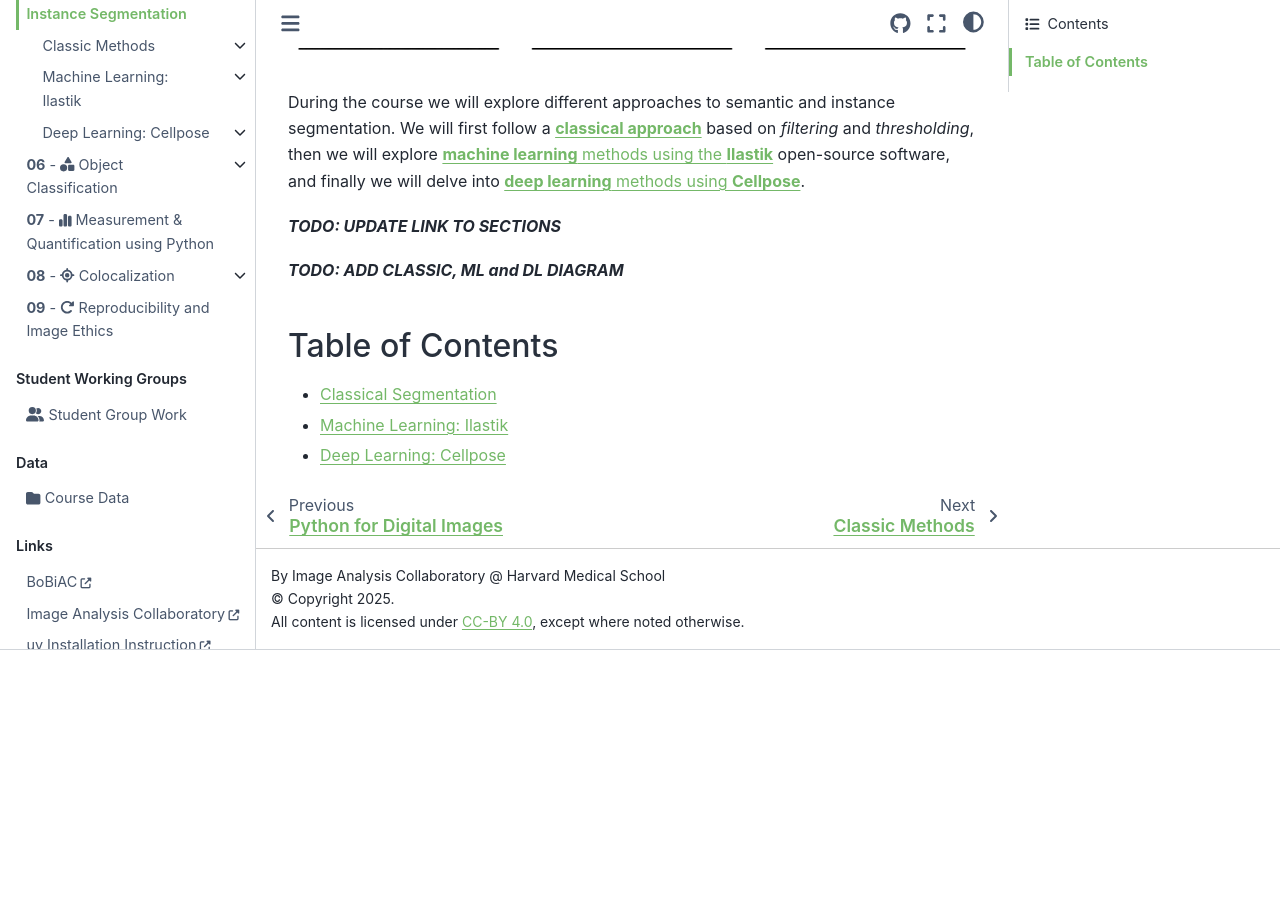
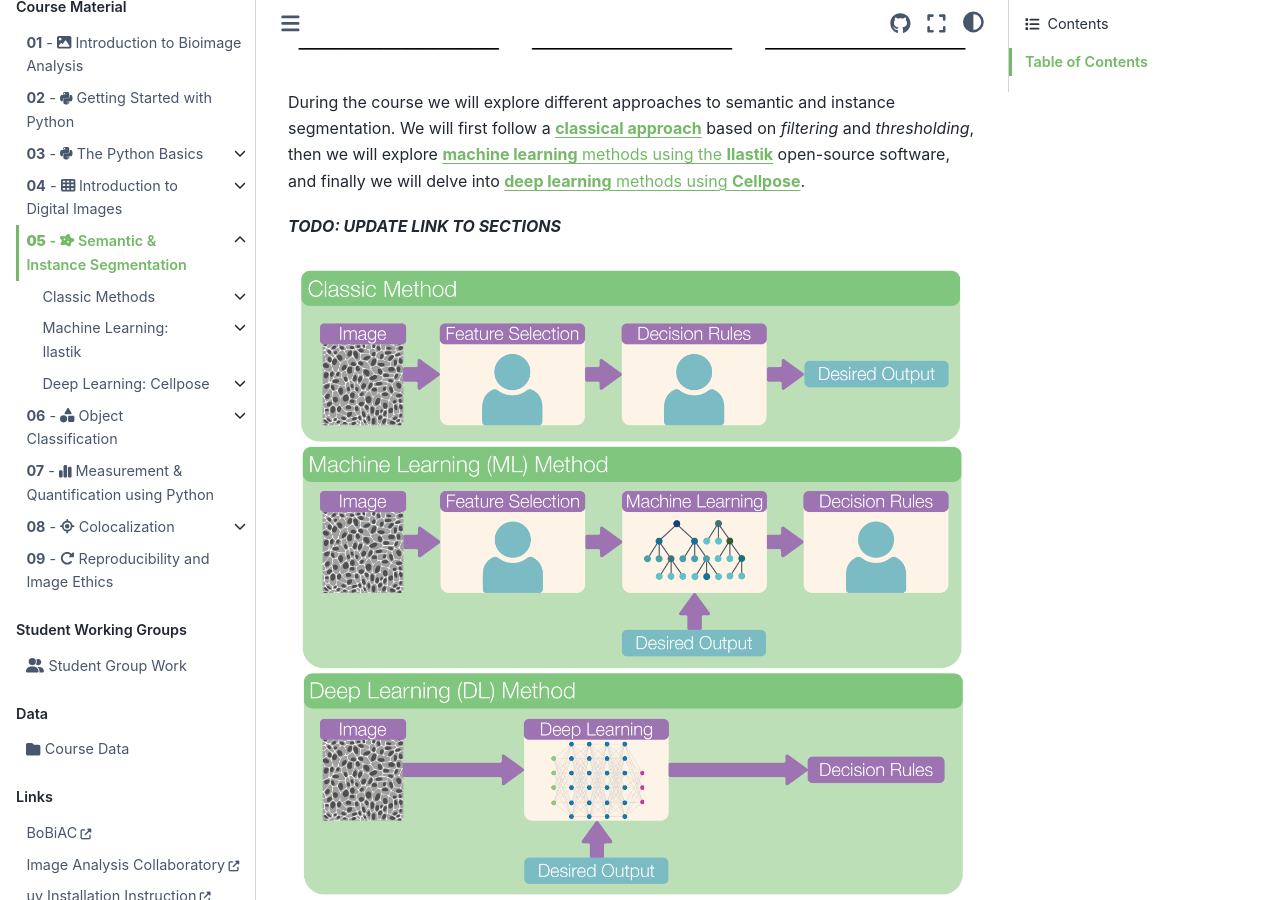
Before and after one commit to tlambert03/bobiac, a Sphinx documentation site: the page built from content/05_segmentation/segmentation_intro.md, in a window 1280 px wide and 900 px high, scrolled down 786 px. Built offline with Sphinx 7.4.7 and the Sphinx Book theme 1.1.4, drawn with Linux system fonts in a browser that asks for light colours; pages that are not in the unit, such as notebooks, are missing from menus; before the commit the page ends 1436 px from its top, so only the background shows below that.

Commit message:
add diagram

```diff
--- a/content/05_segmentation/segmentation_intro.md
+++ b/content/05_segmentation/segmentation_intro.md
@@ -14,7 +14,7 @@
 
 ***TODO: UPDATE LINK TO SECTIONS***
 
-***TODO: ADD CLASSIC, ML and DL DIAGRAM***
+<div align="center"> <img src="../../_static/images/seg_methods.png" alt="Ilastik Logo" width="700"> </div>
 
 ## Table of Contents
 
```
Also changed, not shown: _static/images/seg_methods.png (added).
